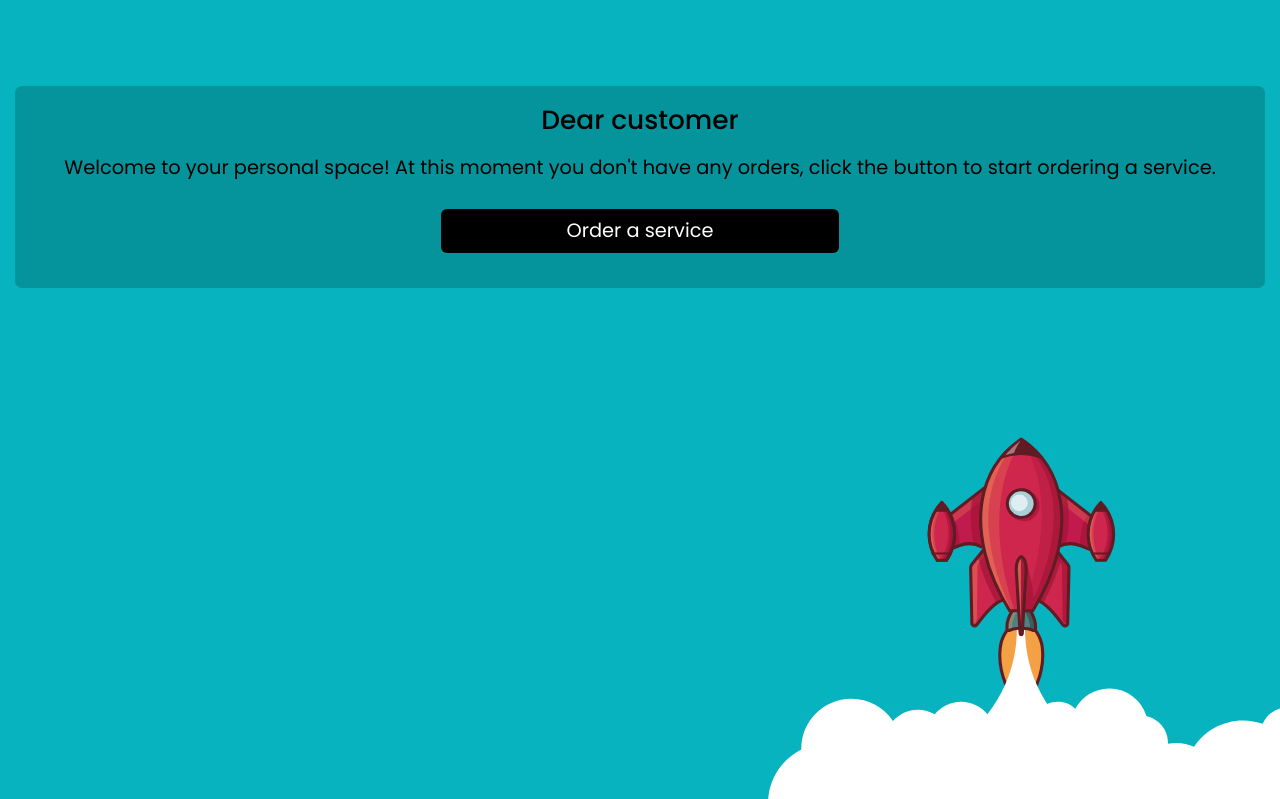
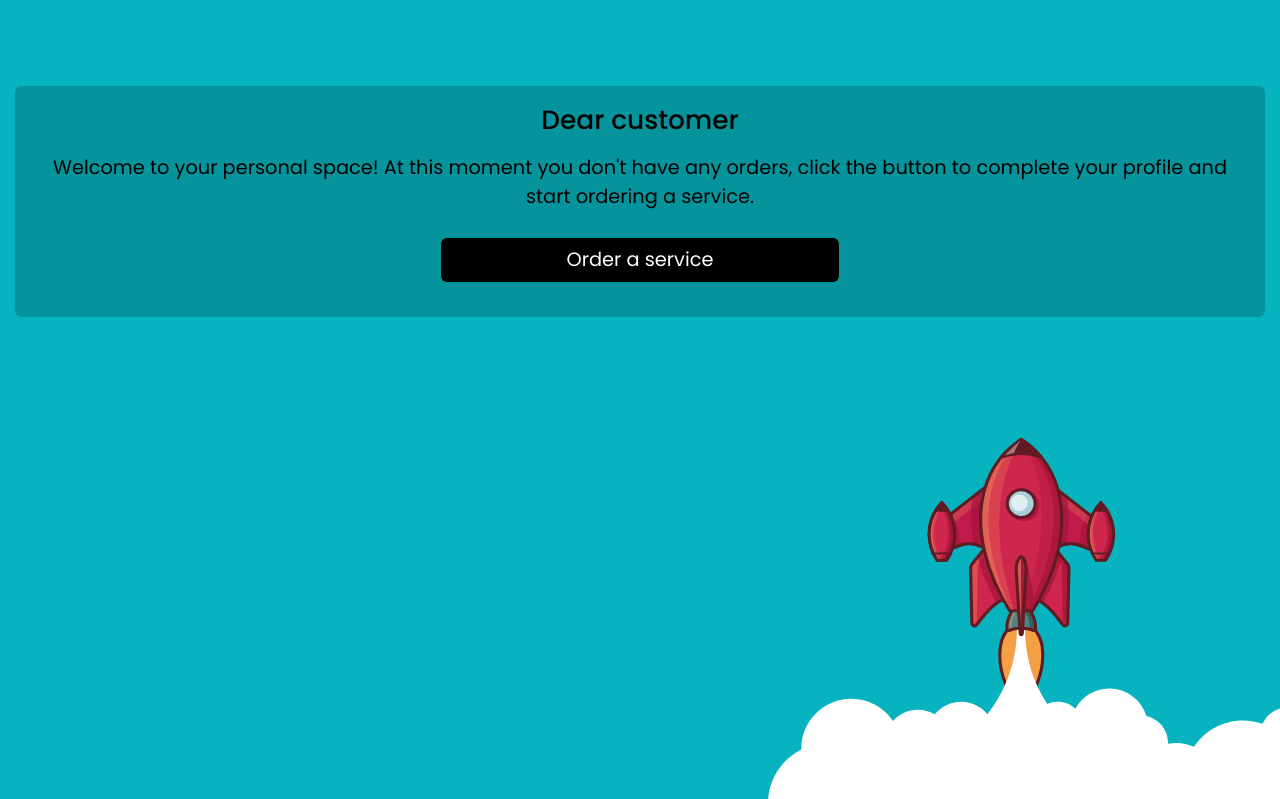
Before and after one commit to D1ang/Silkscreenservice, a Django app: template accounts/templates/accounts/customerpage.html in a window 1280 px wide. Shown: the top 799 px of the page. Run offline with Django 3.2, Linux system fonts and the light colour scheme; the template is opened without the code that fills it, so the values that code supplies are empty; parts of the project's set-up code (start-up, migrations or seed data) failed here and were passed over; some libraries are stand-ins or nearby versions.

Commit message:
Changed the welcome message & button on the first login to be more logical

```diff
--- a/accounts/templates/accounts/customerpage.html
+++ b/accounts/templates/accounts/customerpage.html
@@ -100,11 +100,11 @@
           <h4 class="pb-2">Dear customer</h4>
           <p>
             Welcome to your personal space! At this moment you don't have any orders,
-            click the button to start ordering a service.
+            click the button to complete your profile and start ordering a service.
           </p>
         <div class="form-row justify-content-center my-2">
           <div class="form-group col-md-4 mb-0">
-            <a href="{% url 'orders:services' %}" class="btn btn-black-sm my-2" role="button">Order a service</a>
+            <a href="{% url 'accounts:userprofile' %}" class="btn btn-black-sm my-2" role="button">Order a service</a>
           </div>
         </div>
       </div>
```
